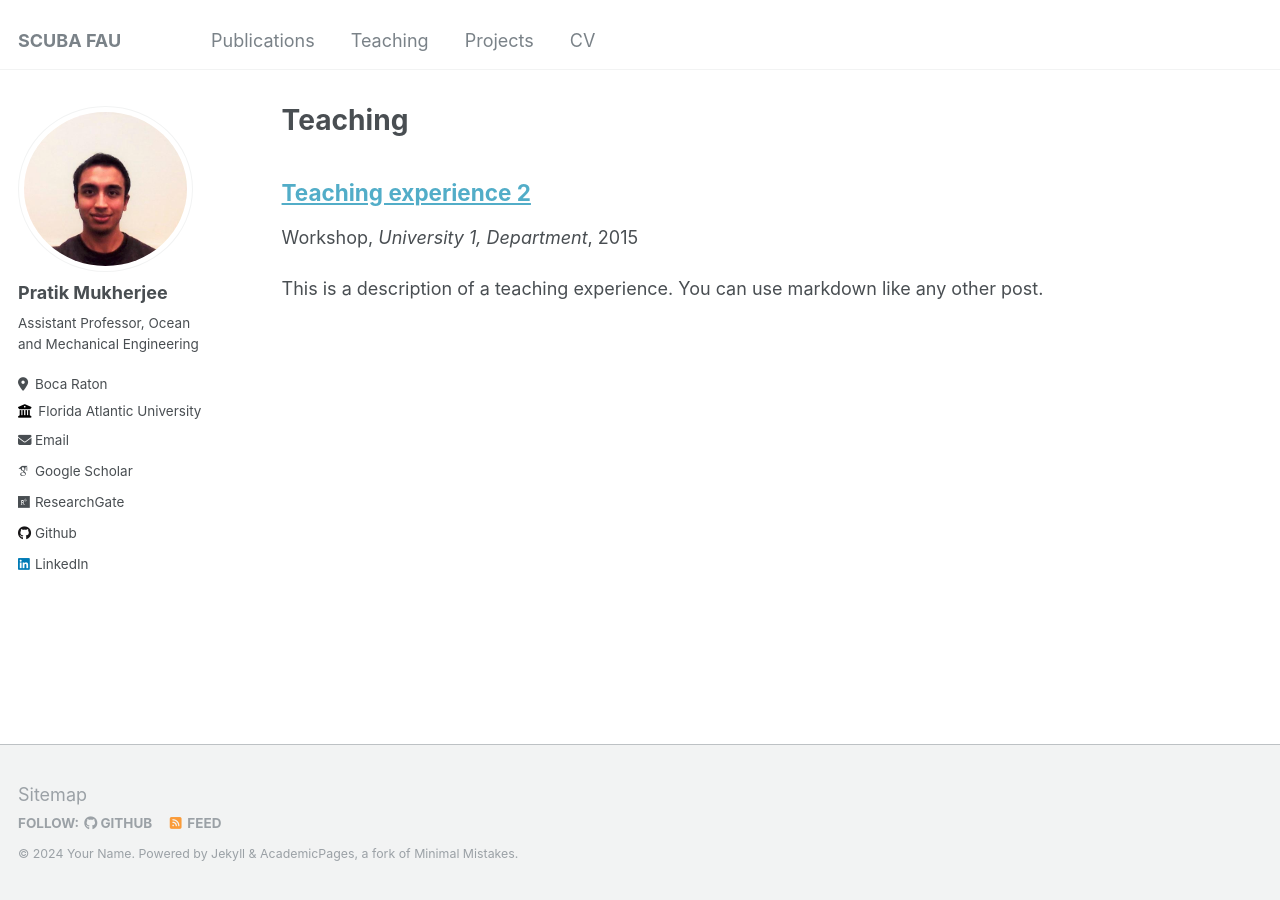
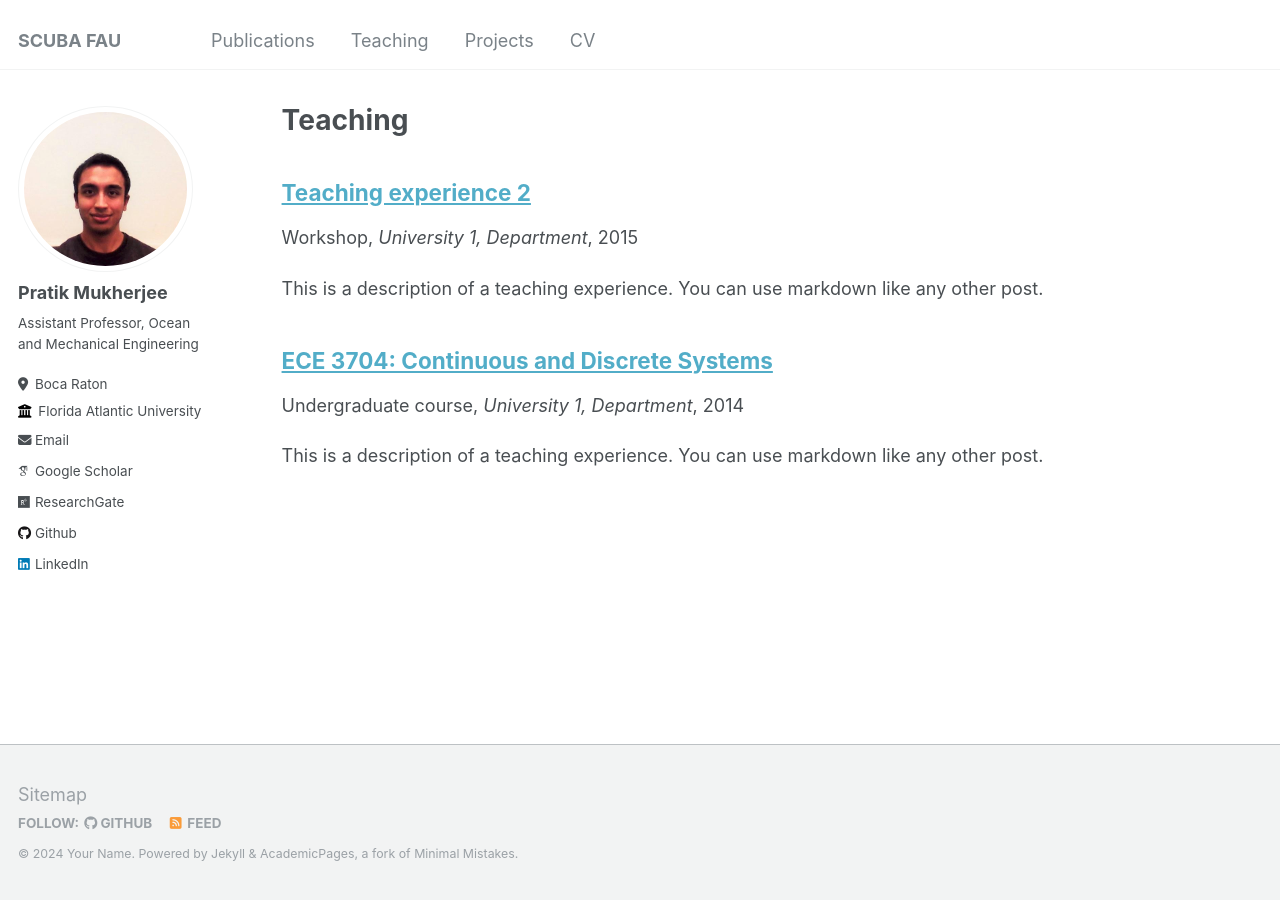
Before and after one commit to mukhe027/mukhe027.github.io, a Jekyll site: the page built from _pages/teaching.html, in a window 1280 px wide. Built offline with Jekyll 4.4.1, drawn with Linux system fonts in a browser that asks for light colours; some web fonts are replaced; a file with an impossible date is left out.

Commit message:
modifying teaching section2

```diff
--- a/_teaching/2014-spring-teaching-1.md
+++ b/_teaching/2014-spring-teaching-1.md
@@ -3,19 +3,18 @@ title: "ECE 3704: Continuous and Discrete Systems"
 collection: teaching
 type: "Undergraduate course"
 permalink: /teaching/2014-spring-teaching-1
-venue: "Virginia Tech, Electrical and Computer Engineering"
-date: 2016-2017
-location: "Virginia, US"
+venue: "University 1, Department"
+date: 2014-01-01
+location: "City, Country"
 ---
 
-Z-domain analysis, transfer functions, stability and frequency re-
-sponse.
+This is a description of a teaching experience. You can use markdown like any other post.
 
-<!-- Heading 1
+Heading 1
 ======
 
 Heading 2
 ======
 
-Heading 3 -->
-<!-- ====== -->
+Heading 3
+======
```
